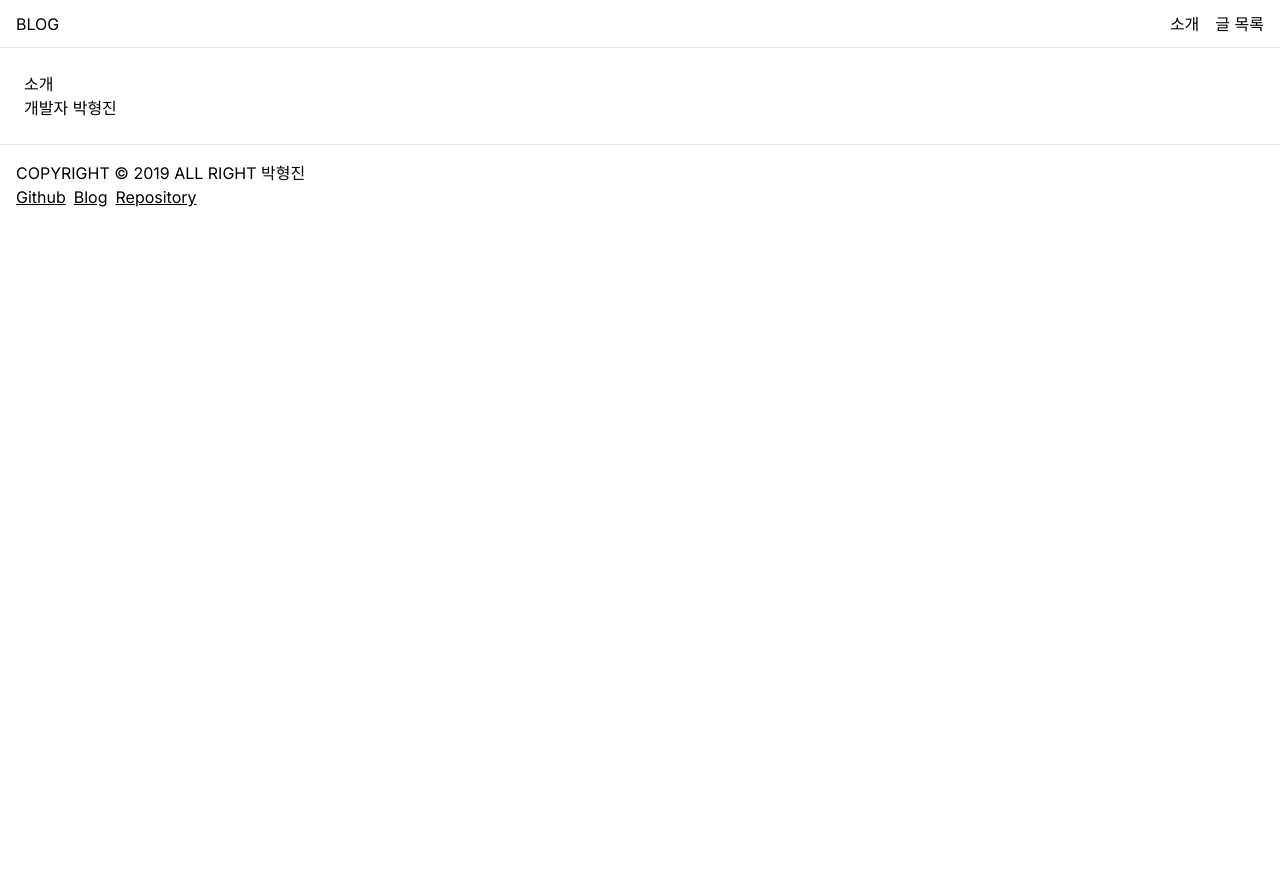
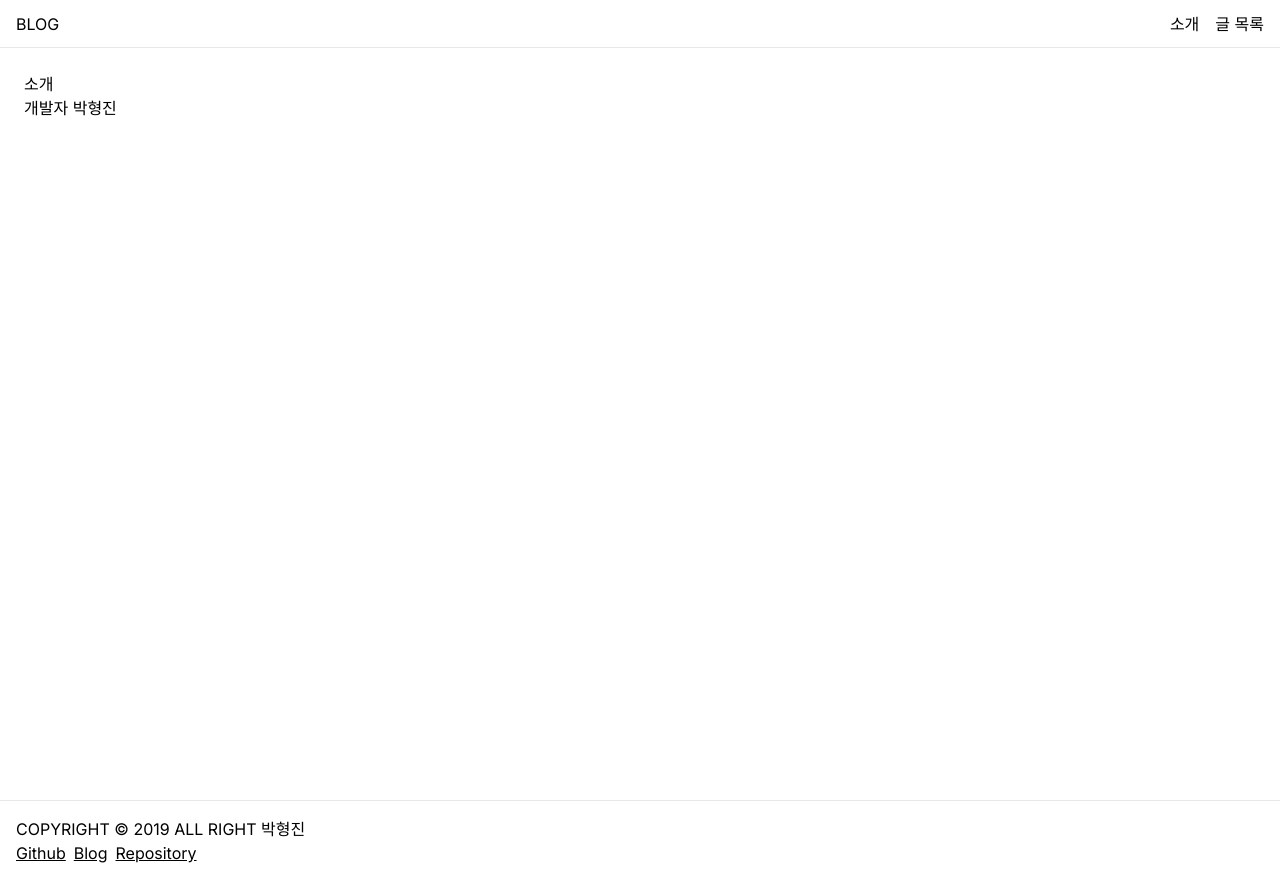
Before and after one commit to hywlss9/hywlss9.github.io, a Next.js app: page /about in a window 1280 px wide. Before the commit the page ends 800 px from the top, so only its background shows below. Built offline with nearby package versions, Linux system fonts and the light colour scheme.

Commit message:
FIX: Container min-height 추가
calc 적용

```diff
--- a/src/components/container.tsx
+++ b/src/components/container.tsx
@@ -3,5 +3,5 @@ import type { HTMLAttributes } from "react";
 interface ContainerProps extends HTMLAttributes<HTMLDivElement> {}
 
 export default function Container({ children }: ContainerProps) {
-  return <main className="p-6">{children}</main>;
+  return <main className="min-h-[calc(100vh-3rem)] p-6">{children}</main>;
 }
```
Also changed, not shown: tailwind.config.js (+8 -7 lines).
